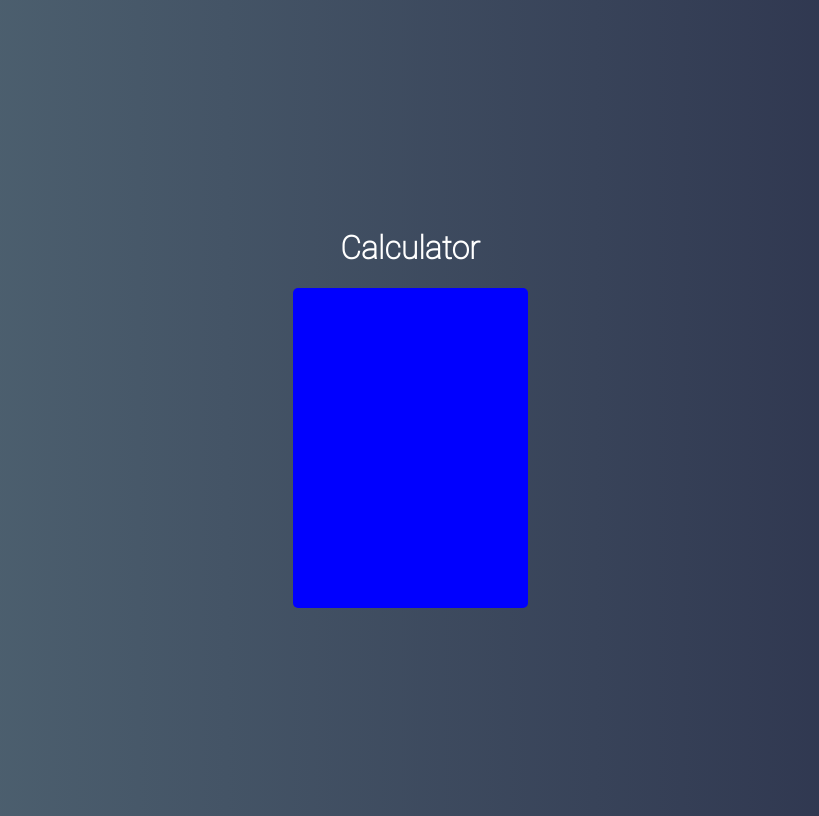
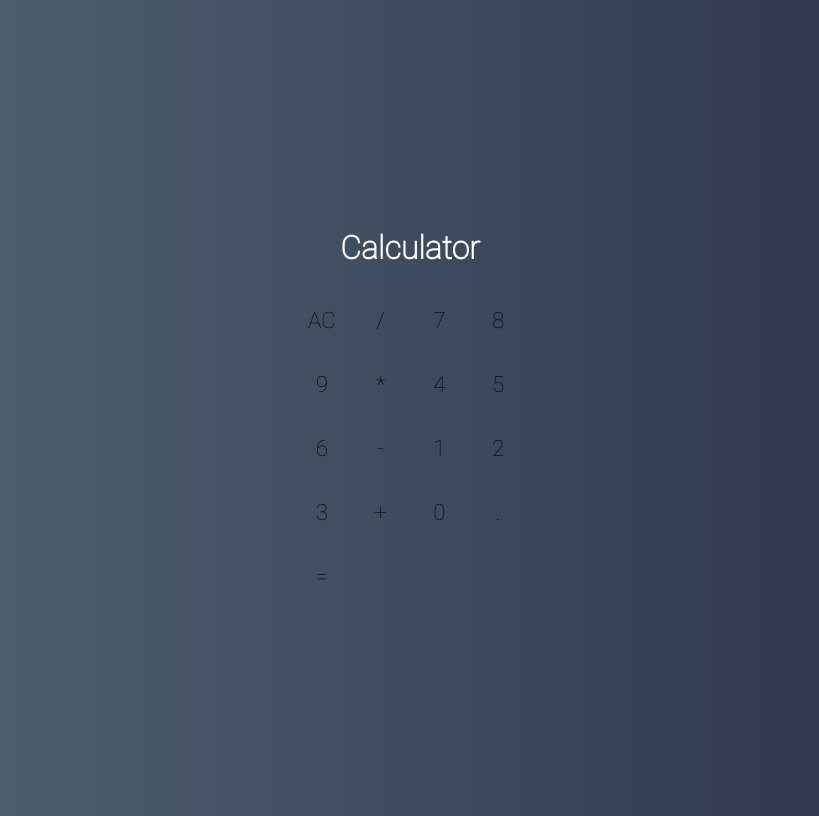
Before and after one commit to UenerCoelho/guided-projects, a React (Create React App) app: page / in a window 1280 px wide. Shown: the whole page, without its empty margins (230-1049 px from the left). Built offline with nearby package versions, Linux system fonts and the light colour scheme.

Commit message:
Componente Button 01

```diff
--- /dev/null
+++ b/src/components/Button.css
@@ -0,0 +1,13 @@
+:root {
+  --bg-button: ##f0f0f0
+  --border-button: solid 1px #888
+}
+
+.button {
+  font-size: 1.4rem;
+  background-color: var(--bg-button);
+  border: none;
+  border-right: var(--border-button);
+  border-bottom: var(--border-button);
+  outline: none;
+}
--- /dev/null
+++ b/src/components/Button.jsx
@@ -0,0 +1,5 @@
+import React from 'react'
+import './Button.css'
+
+export default props =>
+  <button className="button">{props.label}</button>
--- a/src/main/Calculator.css
+++ b/src/main/Calculator.css
@@ -2,6 +2,9 @@
   height: 320px;
   width: 235px;
   border-radius: 5px;
-  overflow: hidden;
-  background-color: blue;
+  /* overflow: hidden; */
+
+  display: grid;
+  grid-template-columns: repeat(4, 25%);
+  grid-template-rows: 48px, 48px, 48px, 48px;
 }
--- a/src/main/Calculator.jsx
+++ b/src/main/Calculator.jsx
@@ -1,11 +1,29 @@
 import React, { Component } from "react";
 import './Calculator.css'
+
+import Button from '../components/Button'
 
 export default class Calculator extends Component {
   render() {
     return (
       <div className="calculator">
-
+        <Button label='AC' />
+        <Button label='/' />
+        <Button label='7' />
+        <Button label='8' />
+        <Button label='9' />
+        <Button label='*' />
+        <Button label='4' />
+        <Button label='5' />
+        <Button label='6' />
+        <Button label='-' />
+        <Button label='1' />
+        <Button label='2' />
+        <Button label='3' />
+        <Button label='+' />
+        <Button label='0' />
+        <Button label='.' />
+        <Button label='=' />
       </div>
     )
   }
```
